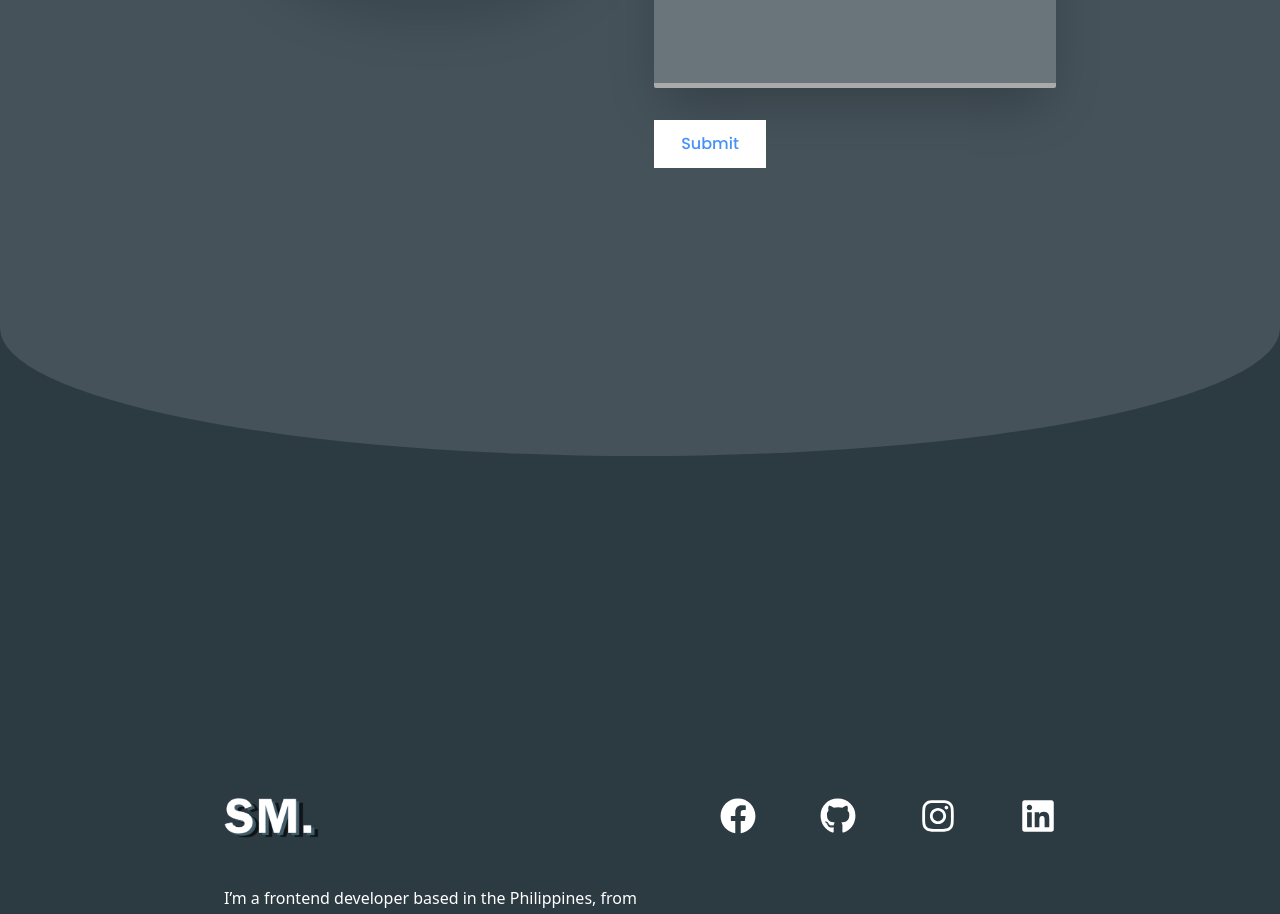
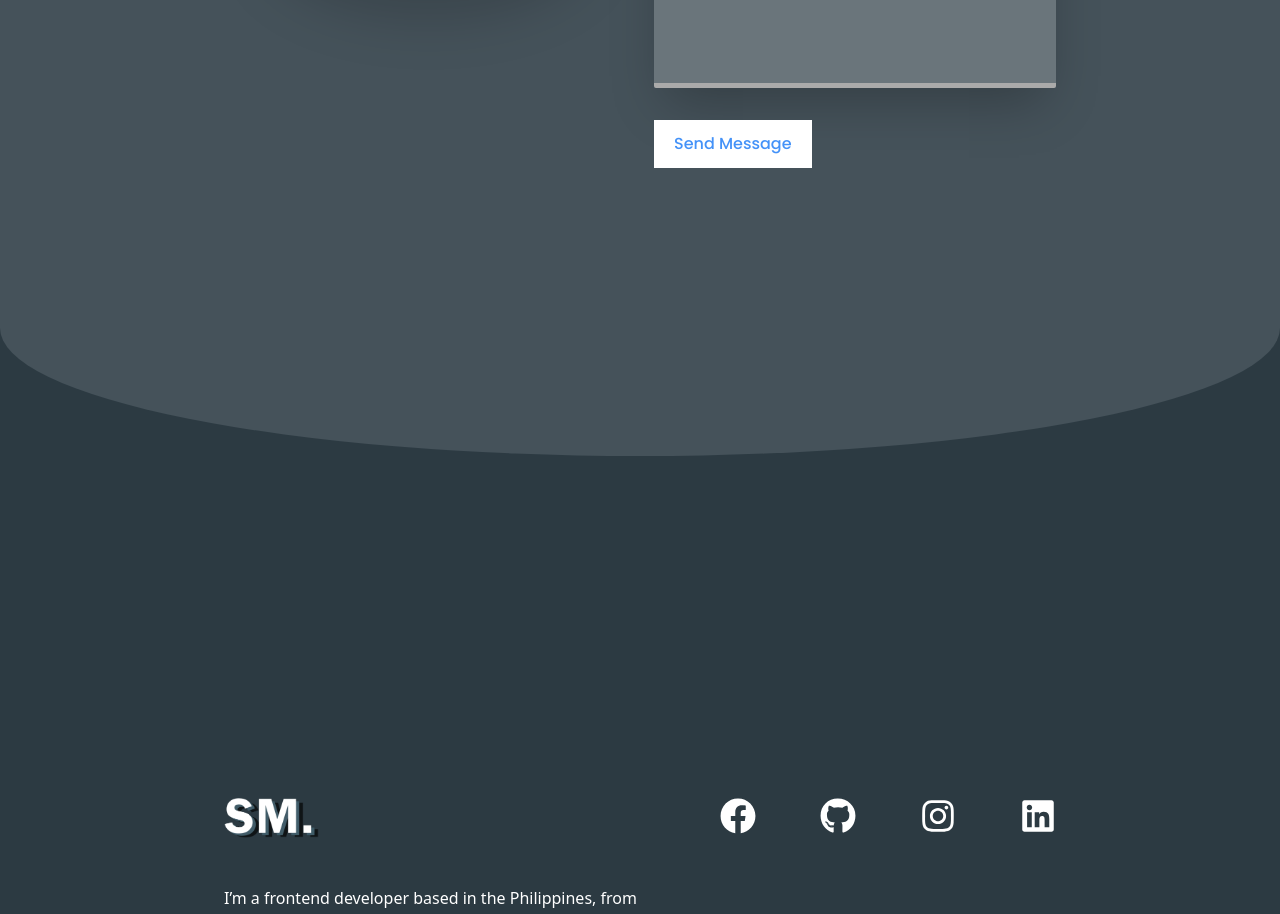
Before and after one commit to FumI4096/Portfolio, a React (Vite) app: page / in a window 1280 px wide. Shown: the part 3800-4714 px from the top of the page. Built offline with nearby package versions, Linux system fonts and the light colour scheme.

Commit message:
Change its size to auto and add a value for it

```diff
--- a/src/pages/Contacts.tsx
+++ b/src/pages/Contacts.tsx
@@ -18,7 +18,7 @@ export default function Contacts(){
 
                     <textarea name="" id="" placeholder="Message" className="w-full h-72 p-2 outline-none shadow-2xl resize-none bg-white border-b-[5px] border-primary-gray-3 bg-opacity-20 placeholder:text-white text-white focus:bg-primary-gray-2 hover:cursor-type focus:cursor-text focus:placeholder:text-primary-gray-3 duration-150 rounded-sm"></textarea>
 
-                    <input type="submit" className="self-start w-28 h-12 bg-white text-secondary-blue-1 font-poppins-medium"/>
+                    <input type="submit" className="self-start w-auto h-auto px-5 py-3 bg-white text-secondary-blue-1 font-poppins-medium" value="Send Message"/>
                 </form>
 
             </article>
```
